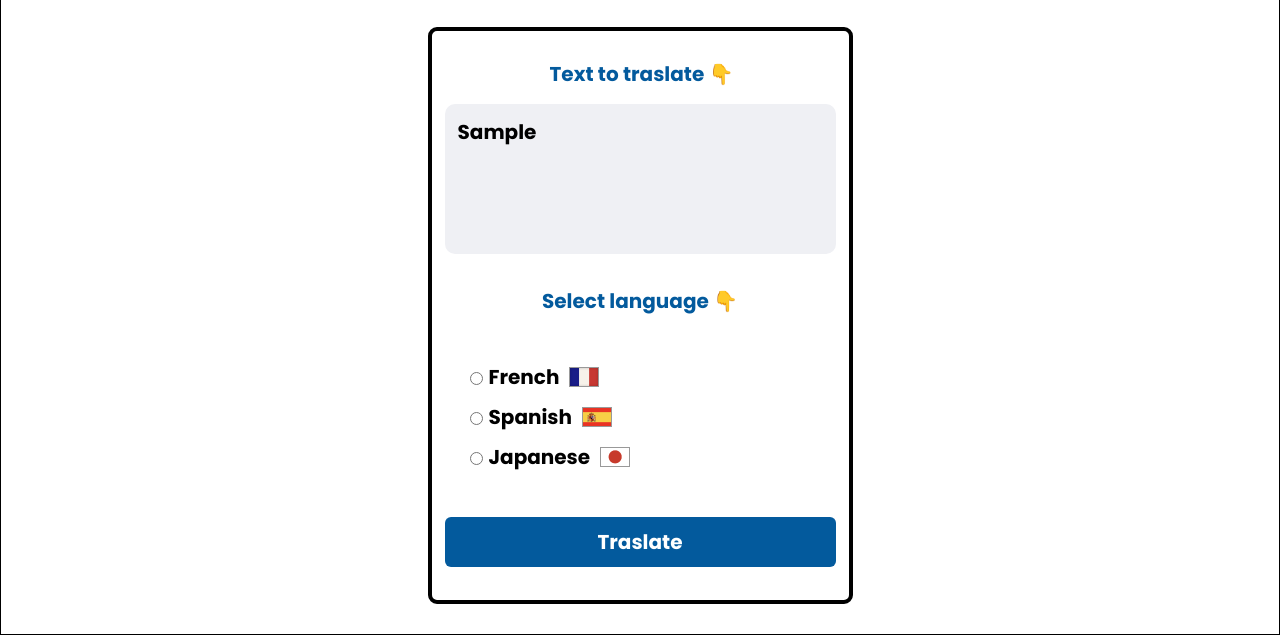
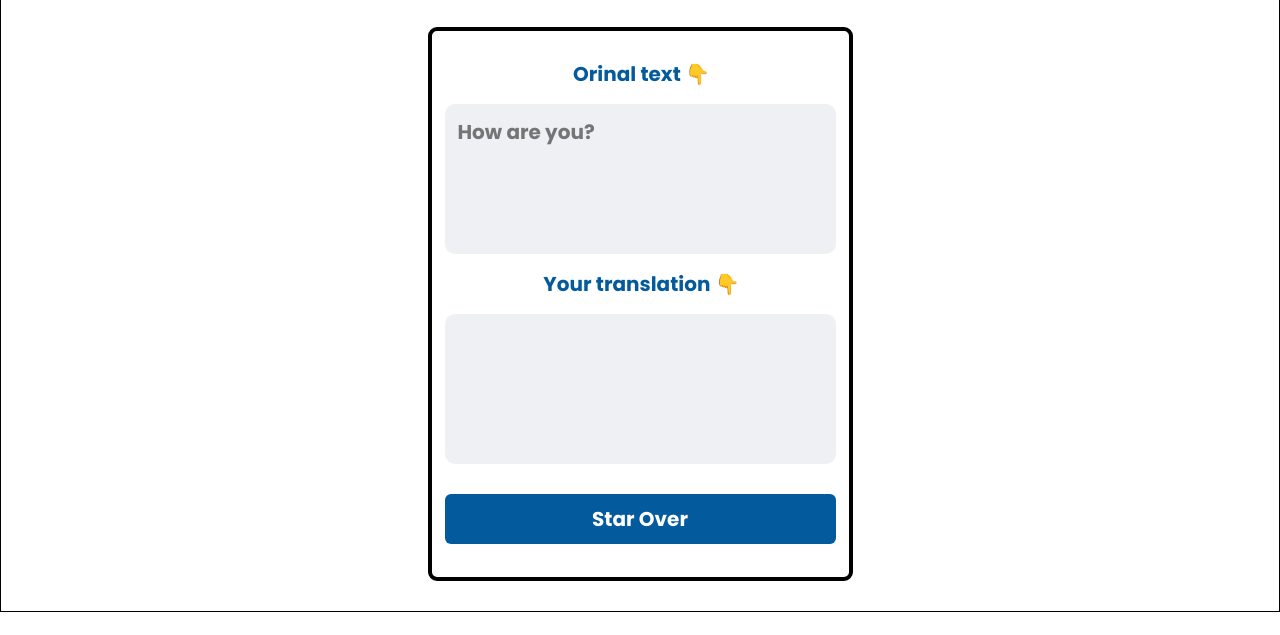
Before and after one commit to hanasolo82/08_API_TRASLATION_APP_01_05_26, a website built with Vite: page index.html in a window 1280 px wide. Both pictures are taken after typing "Sample" into the empty fields and a click on the button "Traslate". Shown: the part 214-849 px from the top of the page. After the commit the page ends 826 px from the top, so only its background shows below. Built offline with nearby package versions, Linux system fonts and the light colour scheme.

Commit message:
change to second page js

```diff
--- a/index.html
+++ b/index.html
@@ -20,7 +20,7 @@
             <h3>Perfect Traslation Every Time</h3>
         </div>
       </div>
-      <main class="main-container">
+      <main class="main-container" id="main-container">
         <form>
           <fieldset>
             <label for="to-translate" class="blue">Text to traslate 👇</label>
--- a/public/src/main.js
+++ b/public/src/main.js
@@ -2,14 +2,13 @@
 const form = document.querySelector("form")
 const button = document.getElementById("form-btn")
 const input = document.querySelector("input")
+const mainEl = document.getElementById("main-container")
+
+form.addEventListener("submit", renderPage)
+form.addEventListener("submit", formData)
 
 
-
-
-
-form.addEventListener("submit", traslateBtnHandler)
-
-function traslateBtnHandler(e) {
+function formData(e) {
     e.preventDefault()
     const formData = new FormData(form)
     const inputName = formData.get(input.name)
@@ -17,6 +16,28 @@ function traslateBtnHandler(e) {
     console.log(textArea)
     console.log(inputName)
 
+}
 
 
+function renderPage(e) {
+    e.preventDefault()
+
+
+    mainEl.innerHTML = `
+                <form>
+                    <fieldset>
+                        <label for="to-translate" class="blue">Orinal text 👇</label>
+                        <textarea id="to-translate" placeholder="How are you?"></textarea>
+                        <label for="translated"  class="blue">Your translation 👇</label>
+                        <textarea id="translated" placeholder=""></textarea>
+                        <button type="submit" class="form-btn" id="form-btn">Star Over</button>
+                    </fieldset>
+                </form>`
 }
+//next steps:
+
+//  on click
+//  1. change to second page js
+//  2. configure secure ids with server. framework express
+//  3. Api openai configure
+//  4. Get data and deploy
--- a/public/src/styles.css
+++ b/public/src/styles.css
@@ -110,6 +110,11 @@ textarea {
     padding: 1.3rem;
     height: 15rem;
 }
+textarea:hover, textarea:focus {
+    border: 3px solid #035A9D;
+    padding: 1rem;
+    outline-style: none;
+}
 .radio-container {
     display: flex;
     flex-direction: column;
@@ -141,6 +146,9 @@ button {
      justify-content: baseline;
 
 }
+.translated {
+    border: 1px solid;
+}
 /*
       <main class="main-container">
         <form>
```
